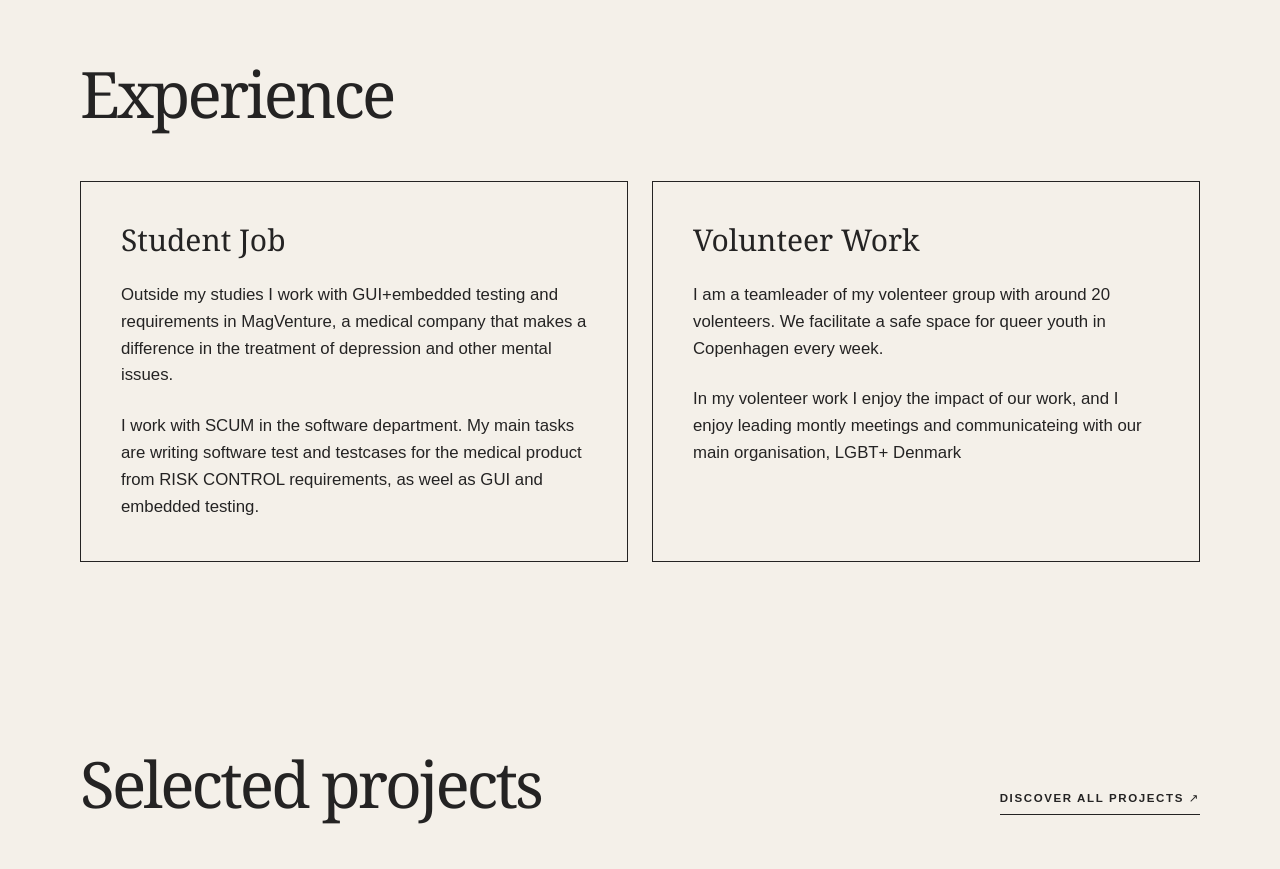
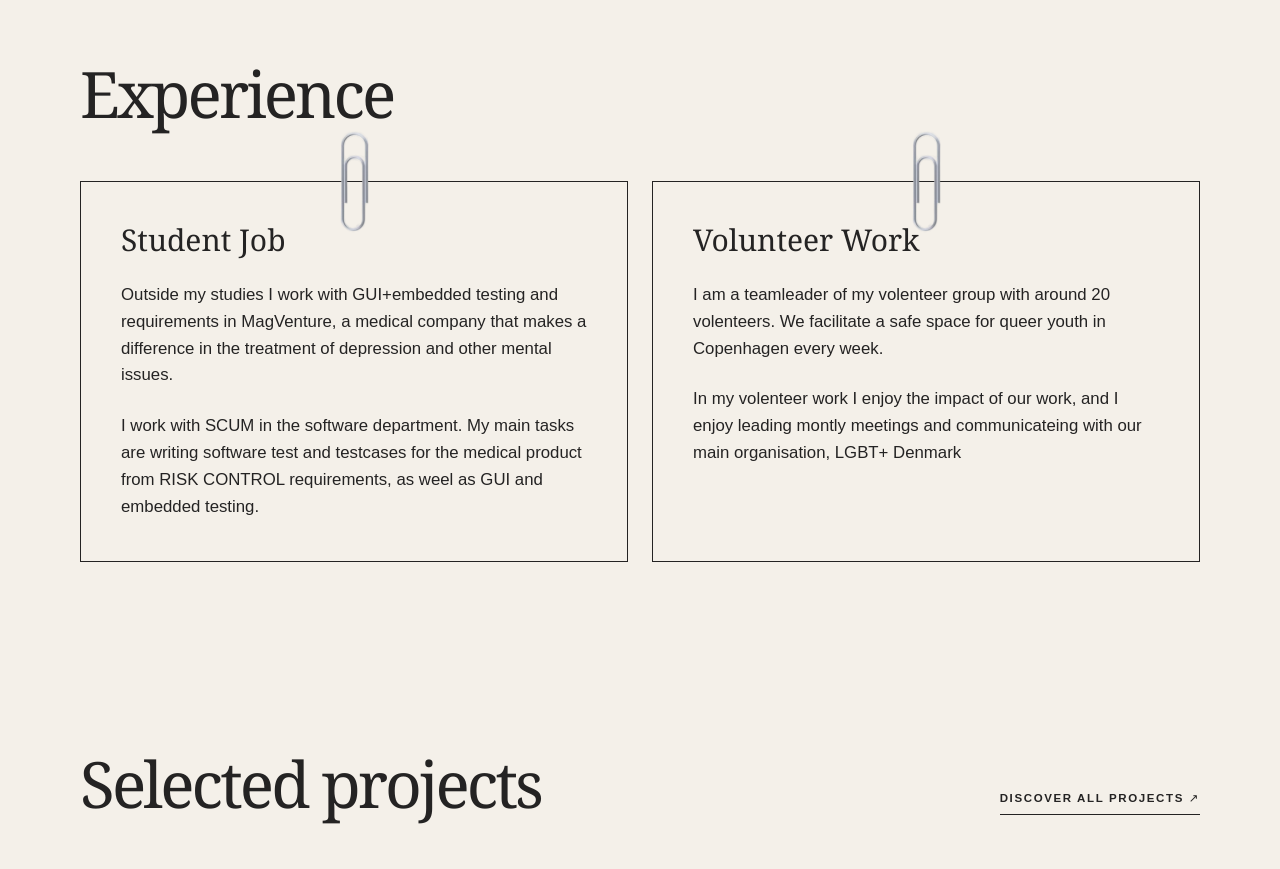
Before and after one commit to unicornfarm5/portfolio, a React (Vite) app: page / in a window 1280 px wide. Shown: the part 1880-2749 px from the top of the page. Built offline with nearby package versions, Linux system fonts and the light colour scheme.

Commit message:
paperclip to experience section

```diff
--- a/components/Experience.jsx
+++ b/components/Experience.jsx
@@ -3,7 +3,8 @@ export function Experience() {
 		<section className="section-wrap py-24">
 			<h2 className="section-title mb-14">Experience</h2>
 			<div className="grid gap-6 md:grid-cols-2">
-				<article className="border border-[#242323] p-7 md:p-10">
+				<article className="relative border border-[#242323] p-7 md:p-10">
+					<img src="/assets/paperclip.png" alt="" aria-hidden="true" className="absolute left-1/2 top-0 z-10 w-10 -translate-x-1/2 -translate-y-1/2" />
 					<h3 className="mb-6 text-3xl">Student Job</h3>
 					<div className="body-copy">
 						<p>
@@ -15,7 +16,8 @@ export function Experience() {
 					</div>
 				</article>
 
-				<article className="border border-[#242323] p-7 md:p-10">
+				<article className="relative border border-[#242323] p-7 md:p-10">
+					<img src="/assets/paperclip.png" alt="" aria-hidden="true" className="absolute left-1/2 top-0 z-10 w-10 -translate-x-1/2 -translate-y-1/2" />
 					<h3 className="mb-6 text-3xl">Volunteer Work</h3>
 					<div className="body-copy">
 						<p>
```
Also changed, not shown: public/assets/paperclip.png.
